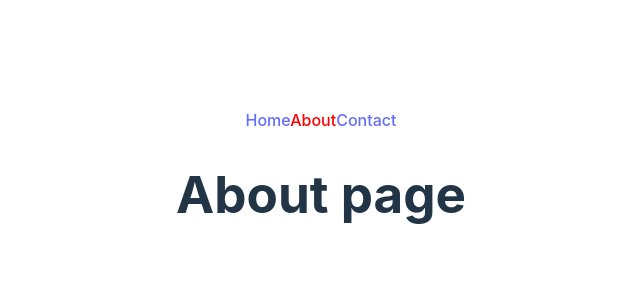
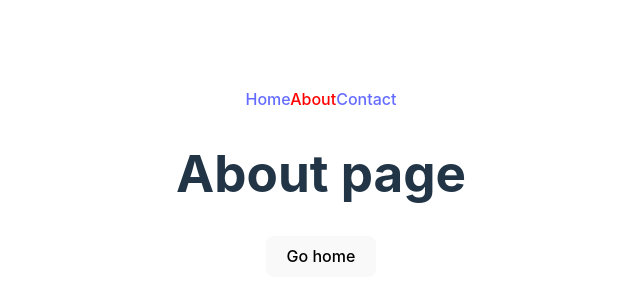
Before and after one commit to AlexStormwood/oct23-t3w6-reactrouting, a React (Vite) app: page /about/services in a window 1280 px wide. Shown: the part 218-518 px from the top of the page, without its empty margins (319-959 px from the left). Built offline with nearby package versions, Linux system fonts and the light colour scheme.

Commit message:
feat: about redirects via hook

```diff
--- a/src/pages/About.jsx
+++ b/src/pages/About.jsx
@@ -1,3 +1,11 @@
+import { useNavigate } from "react-router-dom";
+
 export default function AboutPage(){
-	return (<h1>About page</h1>);
+
+	const navigate = useNavigate();
+
+	return (<>
+	<h1>About page</h1>
+	<button onClick={() => navigate("/")}>Go home</button>
+	</>);
 }
```
